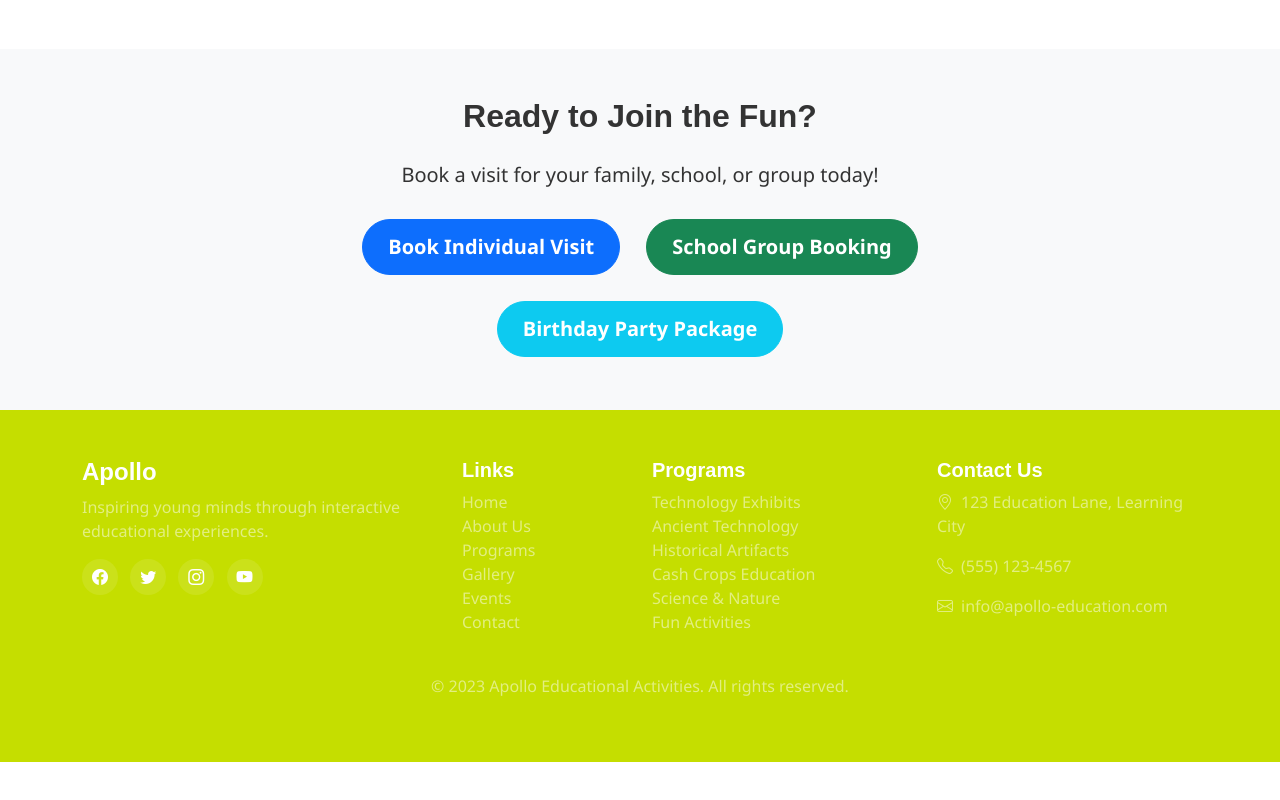
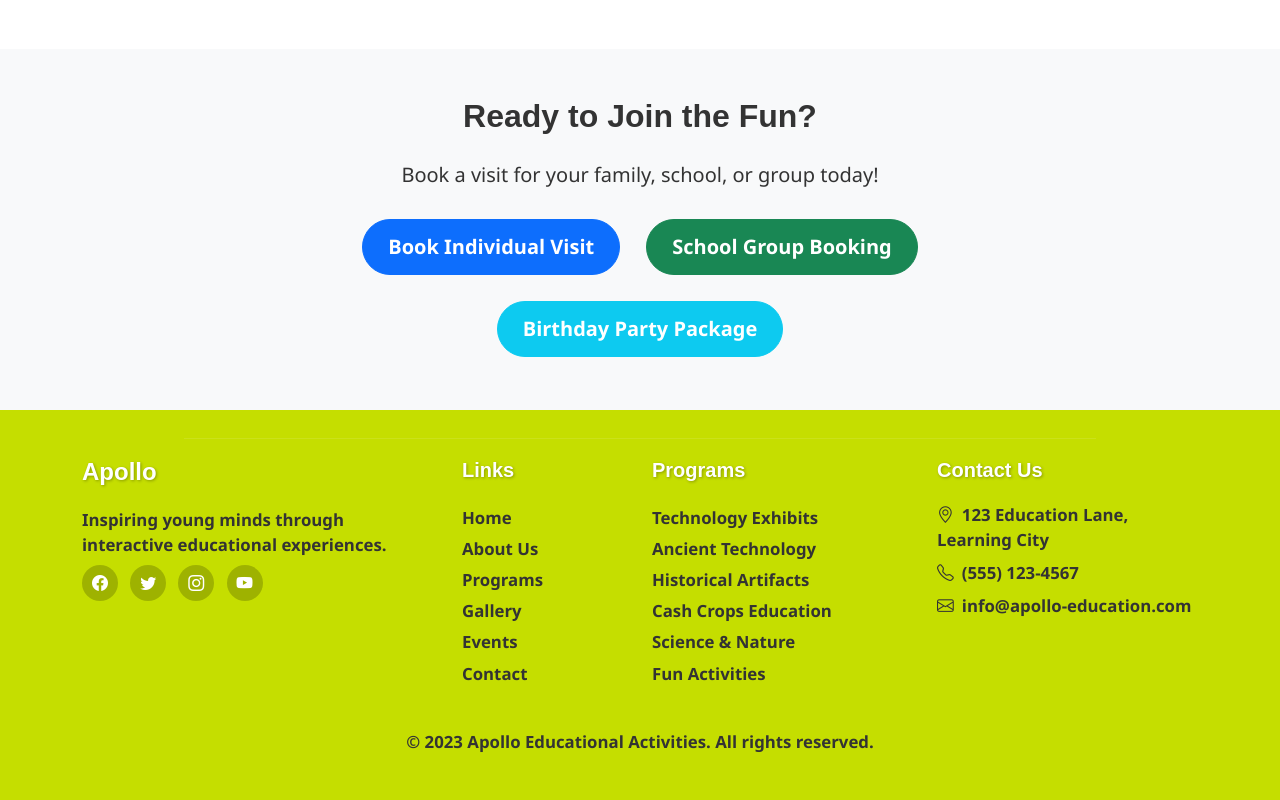
Before and after one commit to rotich254/Apollo, a plain HTML site: page programs.html in a window 1280 px wide. Shown: the part 8249-9049 px from the top of the page. Before the commit the page ends 9011 px from the top, so only its background shows below. Drawn offline with nearby package versions, Linux system fonts and the light colour scheme; placeholder pictures from the web are drawn by us.

Commit message:
style: update footer styling and hero image effects

```diff
--- a/css/styles.css
+++ b/css/styles.css
@@ -112,10 +112,19 @@ a {
     opacity: 0.1;
 }
 
+.hero-image {
+    position: relative;
+    overflow: hidden;
+}
+
 .hero-image img {
     transition: all 0.5s ease;
-    border: 8px solid rgba(255, 255, 255, 0.2);
-    box-shadow: 0 15px 30px rgba(0, 0, 0, 0.3);
+    clip-path: polygon(
+        0% 5%, 5% 0%, 20% 3%, 35% 0%, 45% 3%, 60% 0%, 75% 2%, 90% 0%, 100% 4%,
+        98% 15%, 100% 30%, 98% 45%, 100% 60%, 98% 75%, 100% 90%, 98% 100%,
+        85% 98%, 70% 100%, 55% 98%, 40% 100%, 25% 98%, 10% 100%, 0% 96%,
+        2% 80%, 0% 65%, 2% 50%, 0% 35%, 2% 20%
+    );
 }
 
 .hero-image img:hover {
@@ -295,15 +304,57 @@ a {
 .footer {
     background-color: var(--primary-color);
     color: white;
+    padding: 50px 0 30px;
+}
+
+.footer h4, .footer h5 {
+    color: #ffffff;
+    font-weight: 700;
+    margin-bottom: 20px;
+    text-shadow: 1px 1px 3px rgba(0, 0, 0, 0.3);
+}
+
+.footer-text {
+    color: #333333 !important;
+    font-weight: 600;
+    font-size: 1.05rem;
+}
+
+.footer-link {
+    color: #333333 !important;
+    font-weight: 600;
+    font-size: 1.05rem;
+    text-decoration: none;
+    transition: all 0.2s ease;
+    display: inline-block;
+    padding: 3px 0;
+}
+
+.footer-link:hover {
+    color: #000000 !important;
+    transform: translateX(5px);
+}
+
+.footer .text-white-50 {
+    color: #333333 !important;
+    font-weight: 600;
 }
 
 .footer a {
     transition: all 0.3s ease;
+    color: #333333 !important;
+    font-weight: 600;
 }
 
 .footer a:hover {
-    color: var(--secondary-color) !important;
+    color: #000000 !important;
     text-decoration: none;
+}
+
+.footer p {
+    color: #333333;
+    font-weight: 600;
+    margin-bottom: 0.5rem;
 }
 
 .social-icons a {
@@ -312,14 +363,30 @@ a {
     height: 36px;
     line-height: 36px;
     text-align: center;
-    background-color: rgba(255, 255, 255, 0.1);
+    background-color: rgba(0, 0, 0, 0.2);
     border-radius: 50%;
     transition: all 0.3s ease;
+    color: white !important;
 }
 
 .social-icons a:hover {
     background-color: var(--secondary-color);
     transform: translateY(-3px);
+}
+
+.footer .container {
+    position: relative;
+}
+
+.footer .container::before {
+    content: '';
+    position: absolute;
+    top: -20px;
+    left: 50%;
+    transform: translateX(-50%);
+    width: 80%;
+    height: 1px;
+    background-color: rgba(255, 255, 255, 0.1);
 }
 
 /* Animation */
--- a/programs.html
+++ b/programs.html
@@ -534,7 +534,7 @@
             <div class="row">
                 <div class="col-lg-4 mb-4 mb-lg-0">
                     <h4 class="text-white">Apollo</h4>
-                    <p class="text-white-50">Inspiring young minds through interactive educational experiences.</p>
+                    <p class="footer-text">Inspiring young minds through interactive educational experiences.</p>
                     <div class="social-icons">
                         <a href="#" class="text-white me-2"><i class="bi bi-facebook"></i></a>
                         <a href="#" class="text-white me-2"><i class="bi bi-twitter"></i></a>
@@ -545,36 +545,36 @@
                 <div class="col-lg-2 col-md-6 mb-4 mb-md-0">
                     <h5 class="text-white">Links</h5>
                     <ul class="list-unstyled">
-                        <li><a href="index.html" class="text-white-50">Home</a></li>
-                        <li><a href="about.html" class="text-white-50">About Us</a></li>
-                        <li><a href="programs.html" class="text-white-50">Programs</a></li>
-                        <li><a href="gallery.html" class="text-white-50">Gallery</a></li>
-                        <li><a href="events.html" class="text-white-50">Events</a></li>
-                        <li><a href="contact.html" class="text-white-50">Contact</a></li>
+                        <li><a href="index.html" class="footer-link">Home</a></li>
+                        <li><a href="about.html" class="footer-link">About Us</a></li>
+                        <li><a href="programs.html" class="footer-link">Programs</a></li>
+                        <li><a href="gallery.html" class="footer-link">Gallery</a></li>
+                        <li><a href="events.html" class="footer-link">Events</a></li>
+                        <li><a href="contact.html" class="footer-link">Contact</a></li>
                     </ul>
                 </div>
                 <div class="col-lg-3 col-md-6 mb-4 mb-md-0">
                     <h5 class="text-white">Programs</h5>
                     <ul class="list-unstyled">
-                        <li><a href="programs.html#tech" class="text-white-50">Technology Exhibits</a></li>
-                        <li><a href="programs.html#ancient-tech" class="text-white-50">Ancient Technology</a></li>
-                        <li><a href="programs.html#history" class="text-white-50">Historical Artifacts</a></li>
-                        <li><a href="programs.html#crops" class="text-white-50">Cash Crops Education</a></li>
-                        <li><a href="programs.html#science" class="text-white-50">Science & Nature</a></li>
-                        <li><a href="programs.html#fun" class="text-white-50">Fun Activities</a></li>
+                        <li><a href="programs.html#tech" class="footer-link">Technology Exhibits</a></li>
+                        <li><a href="programs.html#ancient-tech" class="footer-link">Ancient Technology</a></li>
+                        <li><a href="programs.html#history" class="footer-link">Historical Artifacts</a></li>
+                        <li><a href="programs.html#crops" class="footer-link">Cash Crops Education</a></li>
+                        <li><a href="programs.html#science" class="footer-link">Science & Nature</a></li>
+                        <li><a href="programs.html#fun" class="footer-link">Fun Activities</a></li>
                     </ul>
                 </div>
                 <div class="col-lg-3 col-md-6">
                     <h5 class="text-white">Contact Us</h5>
-                    <address class="text-white-50">
+                    <address class="footer-text">
                         <p><i class="bi bi-geo-alt me-2"></i>123 Education Lane, Learning City</p>
                         <p><i class="bi bi-telephone me-2"></i>(555) 123-4567</p>
                         <p><i class="bi bi-envelope me-2"></i>info@apollo-education.com</p>
                     </address>
                 </div>
             </div>
-            <div class="text-center text-white-50 mt-4">
-                <p>&copy; 2023 Apollo Educational Activities. All rights reserved.</p>
+            <div class="text-center mt-4">
+                <p class="footer-text">&copy; 2023 Apollo Educational Activities. All rights reserved.</p>
             </div>
         </div>
     </footer>
```
Also changed, not shown: index.html (+17 -16 lines), 1 other file.
